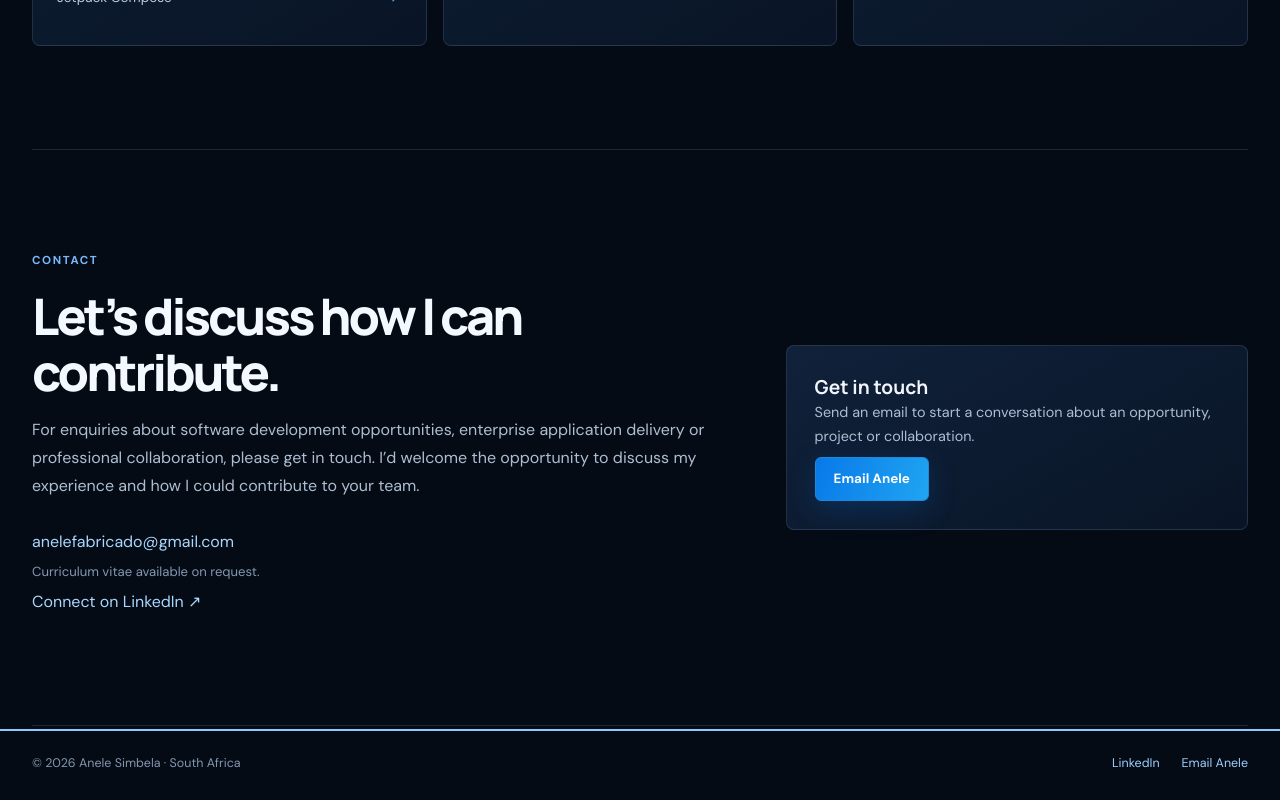
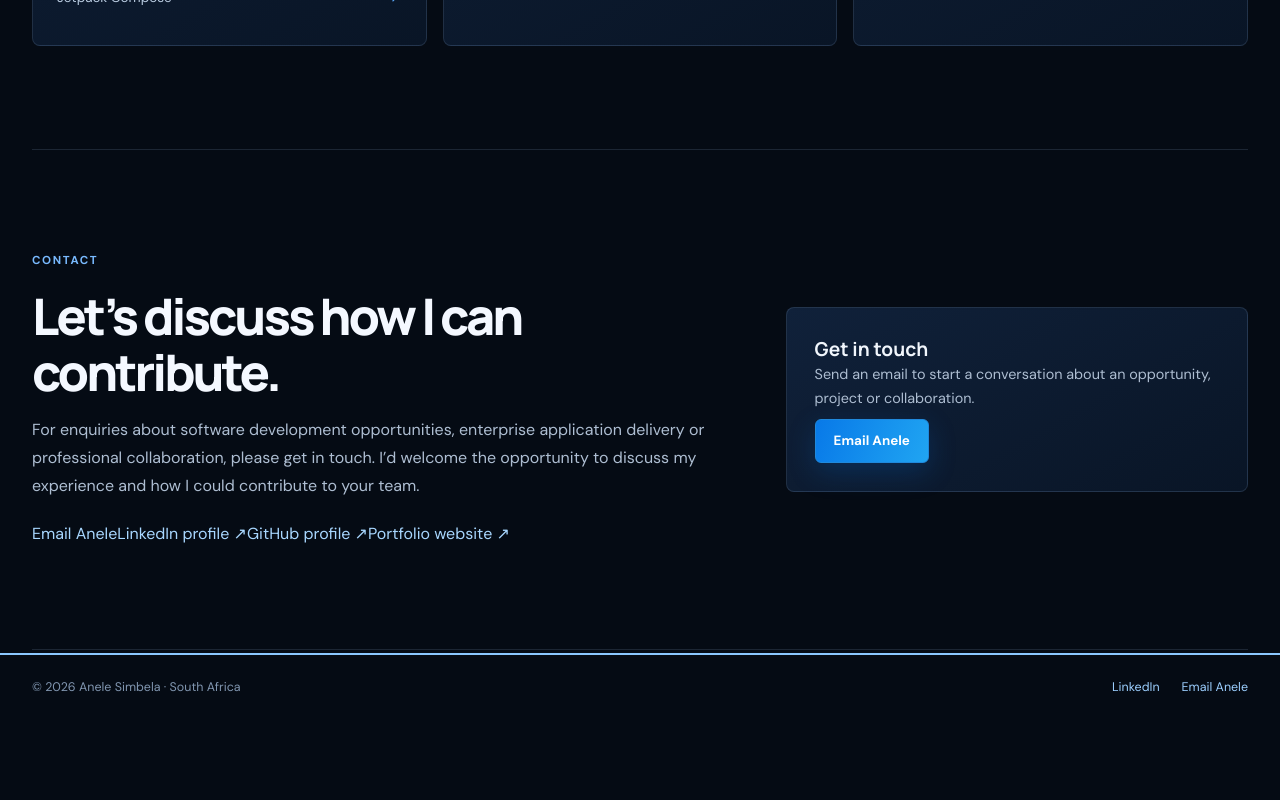
Before and after one commit to FABRICADO08/Portfolio, a React (Vite) app in the folder my-portfolio/: page / in a window 1280 px wide. Shown: the part 3915-4715 px from the top of the page. After the commit the page ends 4640 px from the top, so only its background shows below. Built offline with nearby package versions, Linux system fonts and the light colour scheme.

Commit message:
Restore named portfolio and contact links

```diff
--- a/my-portfolio/src/components/Contact.jsx
+++ b/my-portfolio/src/components/Contact.jsx
@@ -1,21 +1,25 @@
+import { profile } from '../data/portfolioData'
+
 export default function Contact() {
-  const email = 'anelefabricado@gmail.com'
   const subject = encodeURIComponent('Portfolio enquiry')
-  const body = encodeURIComponent('Hello Anele,\n\nI would like to discuss a professional opportunity or collaboration with you.')
+  const body = encodeURIComponent('Hello Anele,\\n\\nI would like to discuss a professional opportunity or collaboration with you.')
   return (
     <section id="contact" className="section content-width contact-layout" aria-labelledby="contact-heading">
       <div>
         <p className="eyebrow">Contact</p>
         <h2 id="contact-heading">Let’s discuss how I can contribute.</h2>
         <p className="section-intro">For enquiries about software development opportunities, enterprise application delivery or professional collaboration, please get in touch. I’d welcome the opportunity to discuss my experience and how I could contribute to your team.</p>
-        <a href={`mailto:${email}`}>{email}</a>
-        <p className="muted">Curriculum vitae available on request.</p>
-        <a href="https://www.linkedin.com/in/anele-simbela-2202b9349" target="_blank" rel="noopener noreferrer">Connect on LinkedIn ↗</a>
+        <div className="contact-links" aria-label="Contact and professional links">
+          <a href={`mailto:${profile.email}`}>Email Anele</a>
+          <a href={profile.linkedin} target="_blank" rel="noopener noreferrer">LinkedIn profile ↗</a>
+          <a href={profile.github} target="_blank" rel="noopener noreferrer">GitHub profile ↗</a>
+          <a href={profile.portfolio} target="_blank" rel="noopener noreferrer">Portfolio website ↗</a>
+        </div>
       </div>
       <div className="contact-card">
         <h3>Get in touch</h3>
         <p>Send an email to start a conversation about an opportunity, project or collaboration.</p>
-        <a className="button primary" href={`mailto:${email}?subject=${subject}&body=${body}`}>Email Anele</a>
+        <a className="button primary" href={`mailto:${profile.email}?subject=${subject}&body=${body}`}>Email Anele</a>
       </div>
     </section>
   )
```
